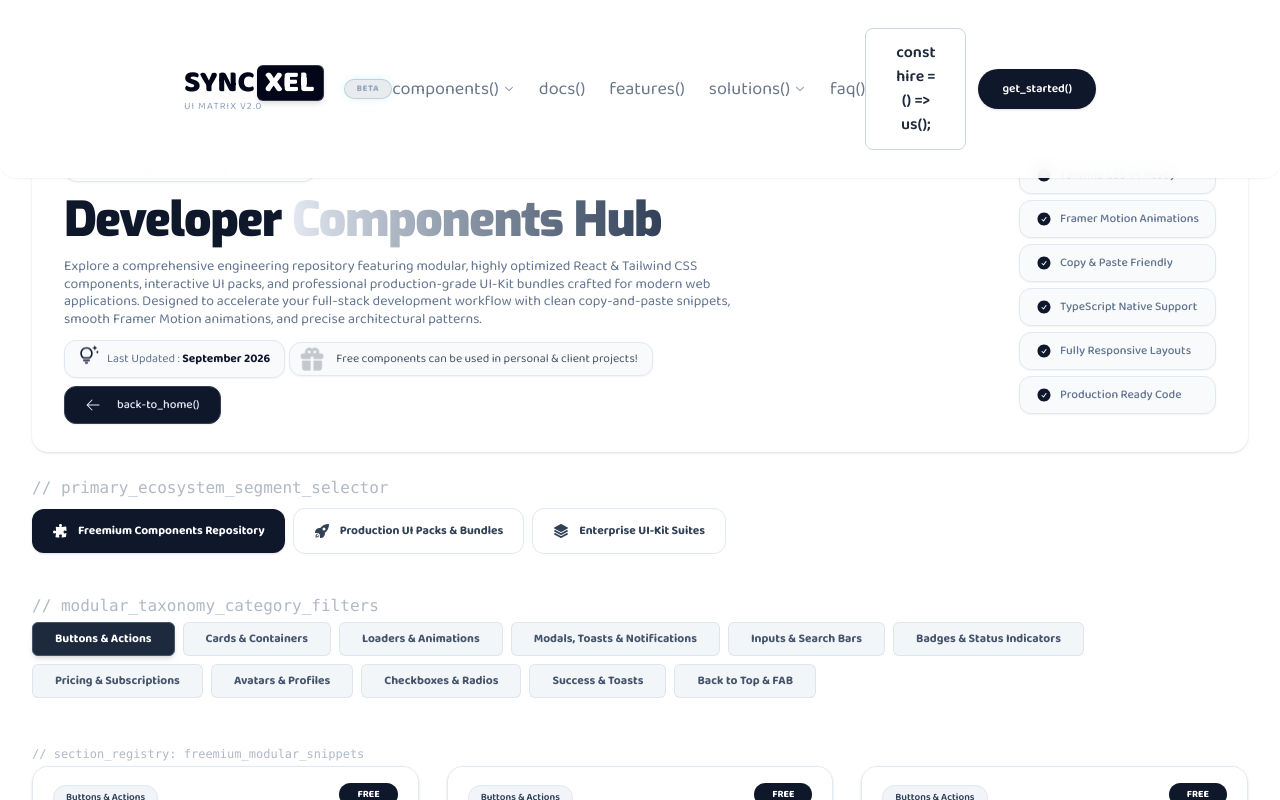
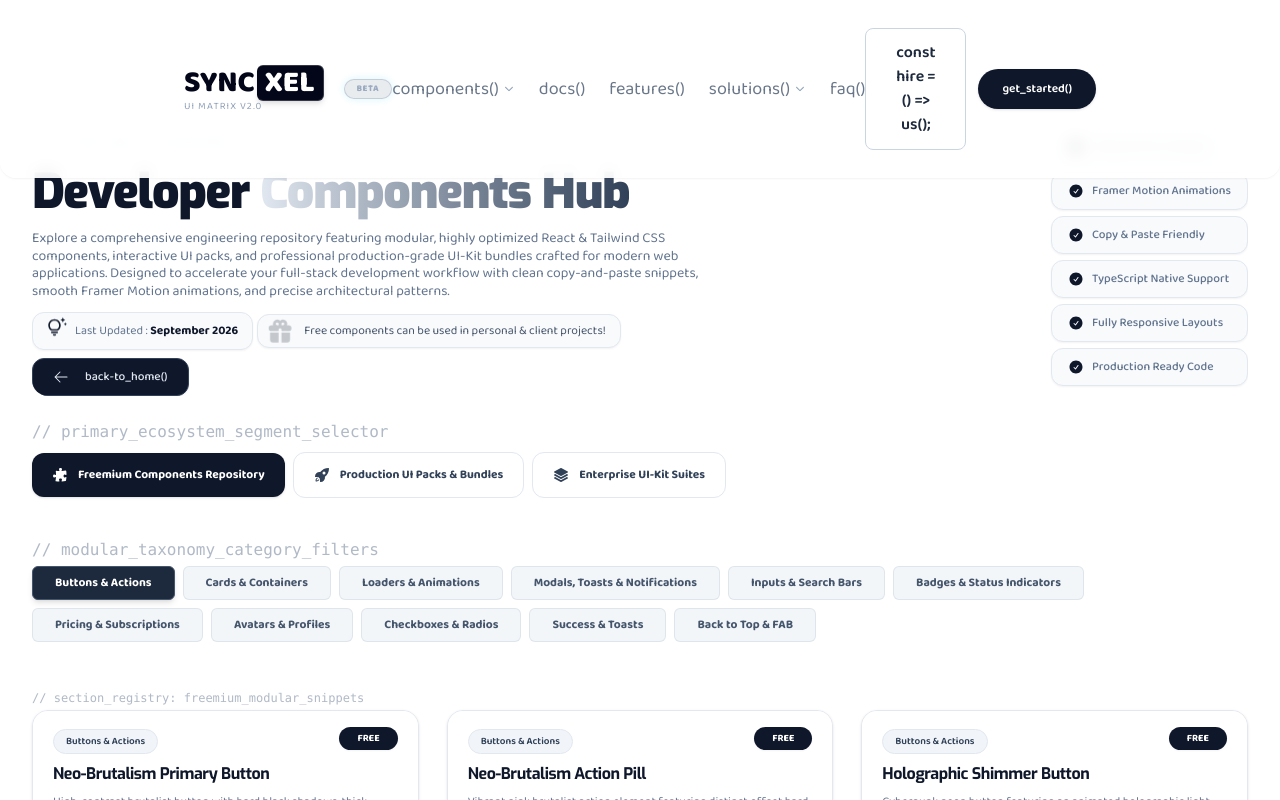
Before and after one commit to lakshan-beast/SyncXel, a React (Vite) app: page /components in a window 1280 px wide. Shown: the top 800 px of the page. Built offline with nearby package versions, Linux system fonts and the light colour scheme.

Commit message:
feat: Update HubHeader styles for improved layout and reduced padding

```diff
--- a/src/components/HubHeader.jsx
+++ b/src/components/HubHeader.jsx
@@ -12,7 +12,7 @@ export default function HubHeader() {
   return (
     <div className="space-y-2 mb-6 font-mono">
       {/* HEADER & TECH SYSTEM BAR (White / Light Theme) */}
-      <div className="flex flex-col md:flex-row md:items-center justify-between gap-6 bg-white border-none border-slate-50 px-6 py-3 sm:px-8 sm:py-7 rounded-2xl shadow-sm relative overflow-hidden">
+      <div className="flex flex-col md:flex-row md:items-center justify-between gap-6 bg-white border-none border-slate-50 px-6 py-3 sm:px-0 sm:py-0 rounded-2xl shadow-none relative overflow-hidden">
         {/* Left Column: Title, Expanded Description, Metadata & Back Button */}
         <div className="space-y-2 relative z-10 max-w-2xl">
           {/* Terminal Style Pill Badge */}
```
